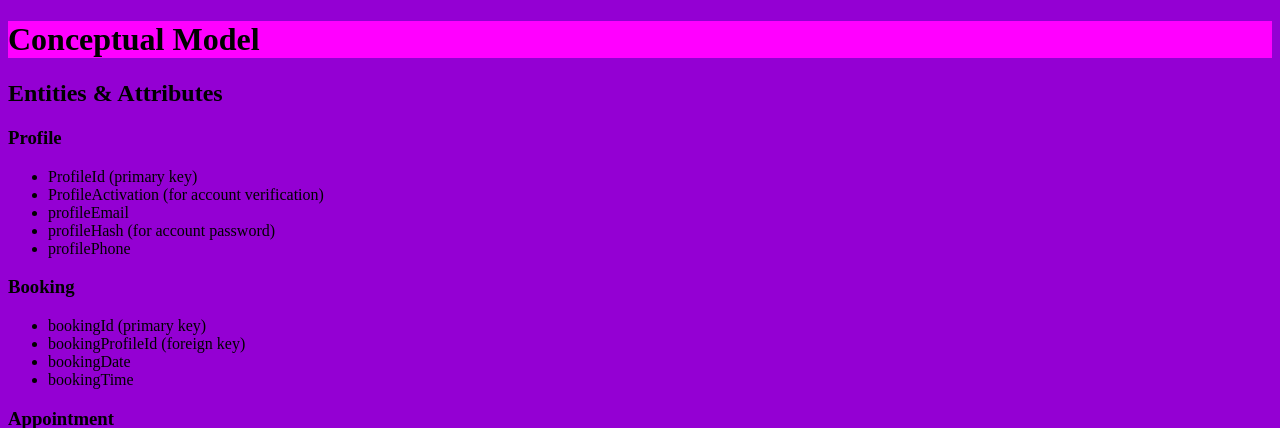
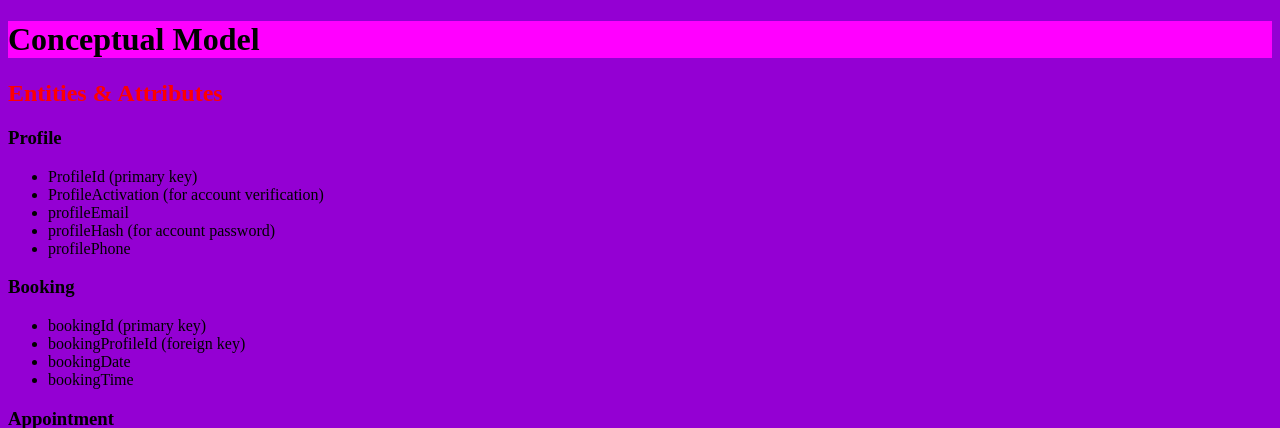
Before and after one commit to Ianwfoster/data-design, a PHP site: page /conceptual-model.php in a window 1280 px wide. Shown: the top 428 px of the page. Run offline with PHP 8.4, Linux system fonts and the light colour scheme.

Commit message:
edit css

```diff
--- a/epic/style.css
+++ b/epic/style.css
@@ -4,3 +4,6 @@ h1{
 body {
 	background-color: darkviolet;
 }
+h2{
+	color: red;
+}
```
